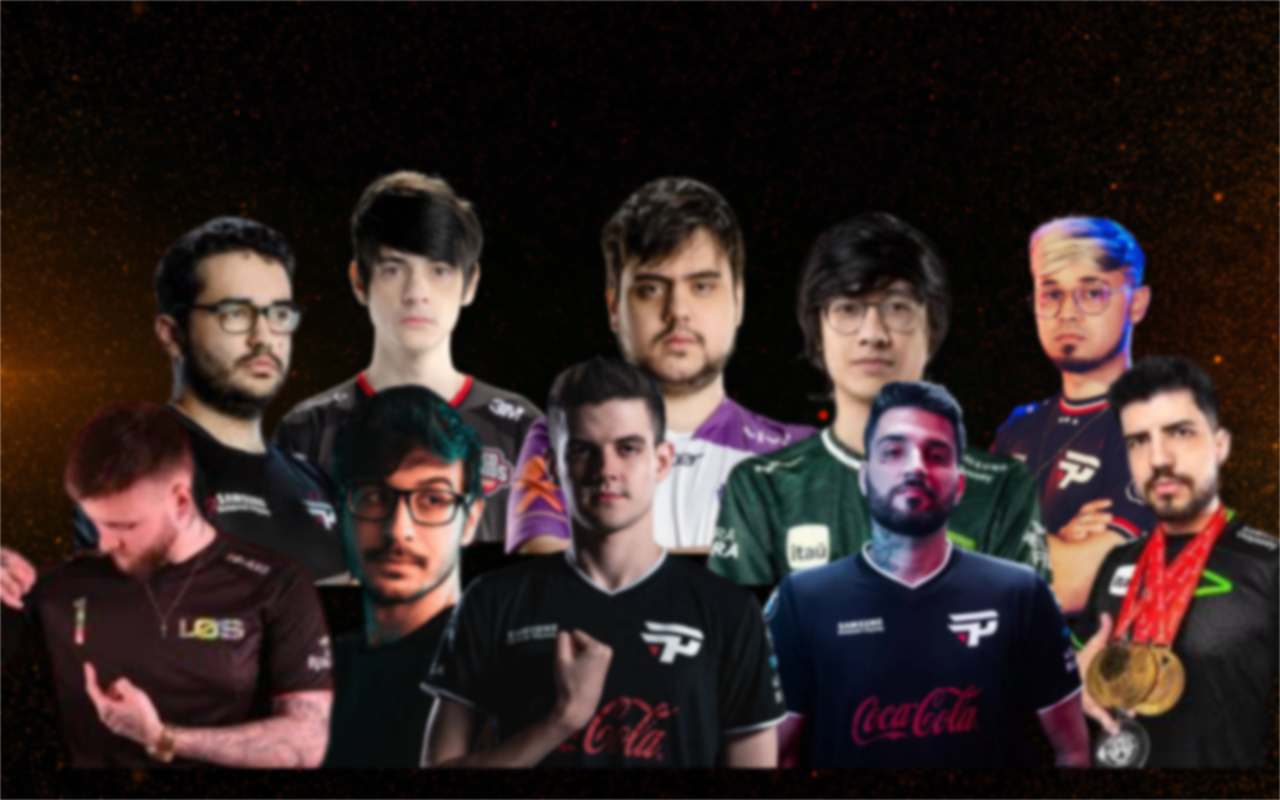
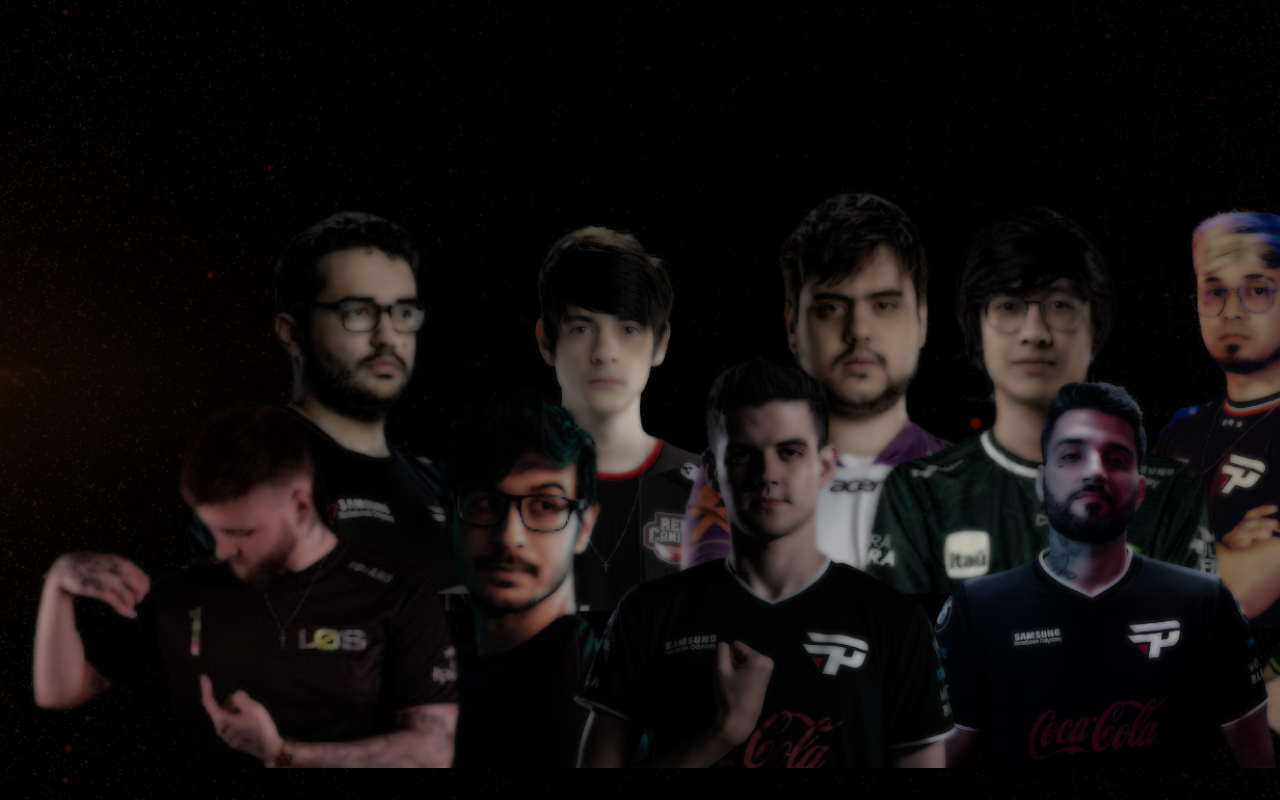
Before and after one commit to Caique-Gargel/CBLOLdle, a React (Create React App) app: page / in a window 1280 px wide. Built offline with nearby package versions, Linux system fonts and the light colour scheme.

Commit message:
segundo commit

```diff
--- a/package.json
+++ b/package.json
@@ -6,9 +6,13 @@
     "@testing-library/jest-dom": "^5.17.0",
     "@testing-library/react": "^13.4.0",
     "@testing-library/user-event": "^13.5.0",
+    "json-server": "^1.0.0-beta.3",
     "react": "^18.3.1",
     "react-dom": "^18.3.1",
+    "react-icons": "^5.4.0",
+    "react-router-dom": "^7.0.2",
     "react-scripts": "5.0.1",
+    "uuid": "^11.0.3",
     "web-vitals": "^2.1.4"
   },
   "scripts": {
--- a/src/App.js
+++ b/src/App.js
@@ -1,11 +1,16 @@
-
-
+import Home from './Components/pages/Home';
+import  {BrowserRouter as Router,Routes, Route} from 'react-router-dom'
+import Container from './Components/layout/Container';
 
 function App() {
   return (
-    <div className="App">
-      <p>cbloldle</p>
-    </div>
+    <Router>
+      <Container customclass="min-height">
+      <Routes>
+        <Route  path="/" element={<Home />} > </Route>
+      </Routes>
+      </Container>
+    </Router>
   );
 }
 
--- /dev/null
+++ b/src/Components/layout/Container.js
@@ -0,0 +1,9 @@
+import styles from './Container.module.css'
+function Container(props){
+    return(
+        <div className={`${styles.container} ${styles[props.customClass]}`}>
+            {props.children }
+        </div>
+    )
+}
+export default Container
--- /dev/null
+++ b/src/Components/layout/Container.module.css
@@ -0,0 +1,21 @@
+.container{
+    width: 75%;
+    display: flex;
+    justify-content: space-between;
+    margin: 0 auto;
+    flex-wrap: wrap;
+
+}
+
+.min-height{
+    min-height: 75%;
+}
+
+.start{
+    justify-content: flex-start;
+}
+
+.column{
+    flex-direction: column;
+    justify-content: flex-start;
+}
--- /dev/null
+++ b/src/Components/pages/Home.js
@@ -0,0 +1,8 @@
+import styles from "./Home.module.css"
+
+function Home(){
+    return(
+        <p>Home</p>
+    )
+}
+export default Home;
--- a/src/index.css
+++ b/src/index.css
@@ -8,5 +8,5 @@ html, body, #root{
 
   height: 100%;
   background-image: url(./1.png);
-  filter:blur(0.8px)
+
 }
```
Also changed, not shown: src/1.png, src/Components/pages/Home.module.css (added), 1 other file (tests, documents, lock files or other folders).
